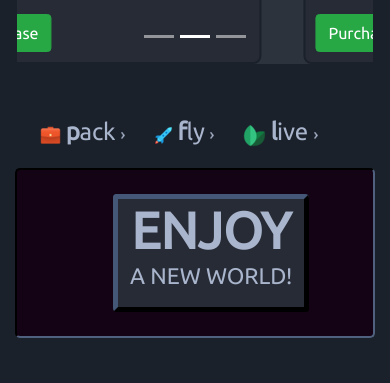
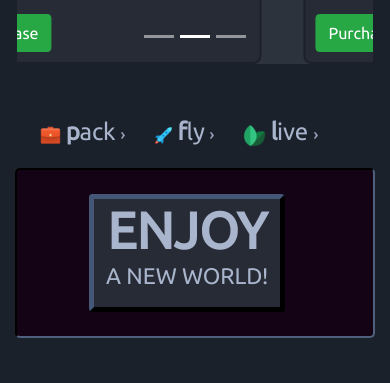
Before and after one commit to minagrd/COSMOS, a plain HTML site: page index.html in a window 390 px wide. Shown: the part 714-1097 px from the top of the page. Drawn offline with nearby package versions, Linux system fonts and the light colour scheme.

Commit message:
Update index.html

```diff
--- a/index.html
+++ b/index.html
@@ -565,7 +565,7 @@
                                 ive
                             </a>
                                 <img src="enjoy/arrow-mobile.png" alt="Minimalist vector image of a white arrow heading right.">
-                            <div class="mobileenjoybutton pl-5 p-4 pb-0 align-items-center">
+                            <div class="mobileenjoybutton pl-2 p-4 pb-0 align-items-center">
                                 <a href="index.html" class=" ml-5 btn button">
                                 <p class="mobileenjtext">
                                     enjoy
```
